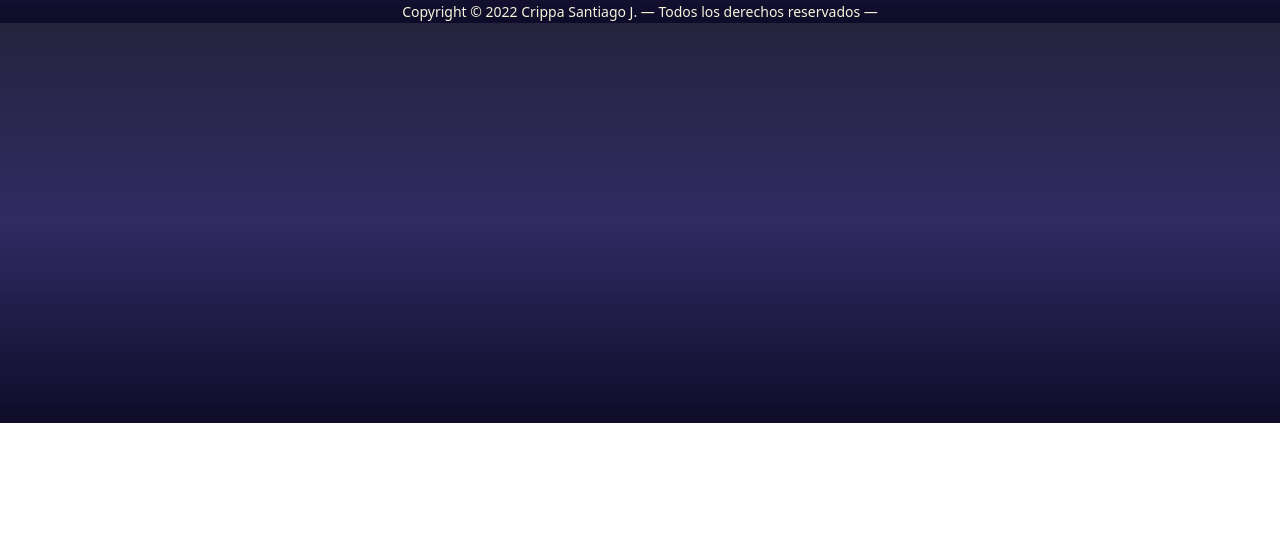
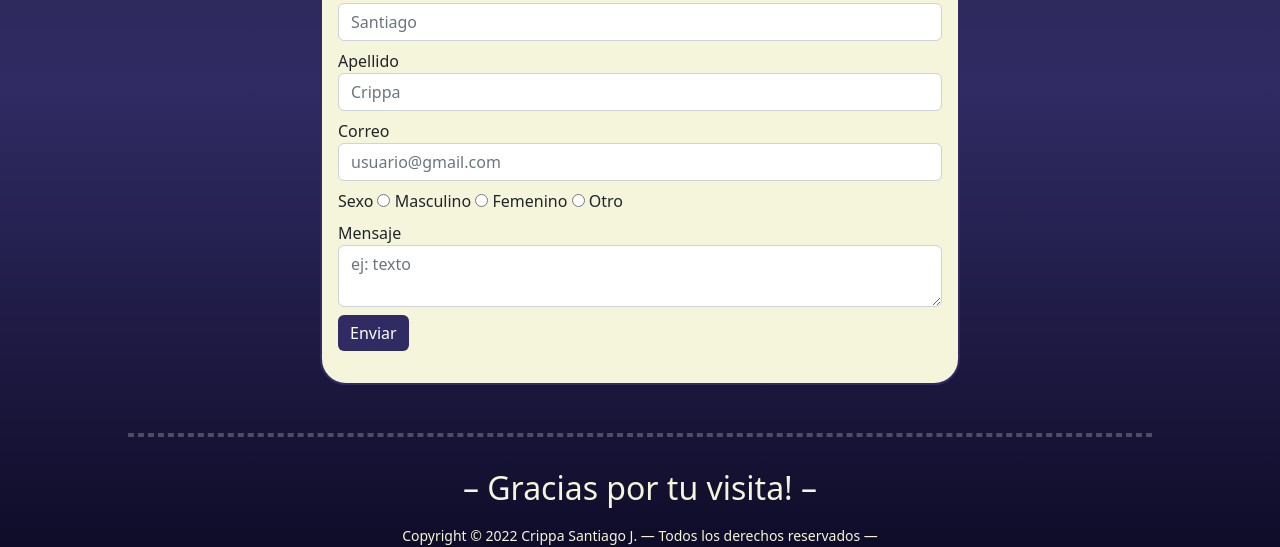
Before and after one commit to sjcrippa/proyecto-portafolio, a plain HTML site: page pages/contacto.html in a window 1280 px wide. Shown: the part 377-924 px from the top of the page. Before the commit the page ends 800 px from the top, so only its background shows below. Drawn offline with nearby package versions, Linux system fonts and the light colour scheme.

Commit message:
carga xl contacto

```diff
--- a/css/style.css
+++ b/css/style.css
@@ -50,10 +50,6 @@ body {
     font-size: 3rem;
 }
 
-.cajaPerfil {
-    border: 2px #0f0c29 solid;
-}
-
 .cajaPresentacion {
     color: beige;
 }
@@ -89,6 +85,16 @@ body {
     color: beige;
 }
 
+/* ESTILO "SOBRE-MI" */
+
+.cajaPerfil {
+    border: 2px #0f0c29 solid;
+}
+
+.cajaPerfil:hover {
+    border: #0f0c29;
+}
+
 /* ESTILO "QUE-HAGO" */
 
 .estiloCarou {
@@ -113,3 +119,25 @@ body {
     text-align: center;
     color: beige;
 }
+
+/* ESTILO CONTACTO */
+
+.boxContac {
+    background-color: beige;
+    border: 2px #302b63 solid;
+    border-radius: 26px;
+}
+
+.boxContac:hover {
+    border: 2px #0f0c29 solid;
+}
+
+.boton {
+    background-color: #302b63;
+    border: #0f0c29;
+}
+
+.boton:hover {
+    border: #24243e;
+    background-color: #0f0c29;
+}
--- a/pages/contacto.html
+++ b/pages/contacto.html
@@ -63,6 +63,51 @@
             </div>
         </div>
         <!-- Fin titulo -->
+
+    </main>
+
+    <!-- CONTACTO -->
+
+    <section class="d-flex justify-content-center mt-5">
+        <div class="card col-sm-6 p-3 boxContac">
+            <div class="mb-3">
+                <h4>Hablemos</h4>
+            </div>
+            <div class="mb-2">
+                <form action="">
+                    <div class="mb-2">
+                        <label for="nombre">Nombre</label>
+                        <input type="text" class="form-control" name="nombre" id="nombre" placeholder="Santiago">
+                    </div>
+                    <div class="mb-2">
+                        <label for="apellido">Apellido</label>
+                        <input type="text" class="form-control" name="apellido" id="apellido" placeholder="Crippa">
+                    </div>
+                    <div class="mb-2">
+                        <label for="correo">Correo</label>
+                        <input type="email" class="form-control" name="correo" id="correo"
+                        placeholder="usuario@gmail.com">
+                    </div>
+                    <div class="mb-2">
+                        <label for="sexo">Sexo</label>
+                        <input type="radio" name="sexo" id="masculino" value="masculino"> Masculino
+                        <input type="radio" name="sexo" id="femenino" value="femenino"> Femenino
+                        <input type="radio" name="sexo" id="otro" value="otro"> Otro
+                    </div>
+                    <div class="mb-2">
+                        <label for="mensaje">Mensaje</label>
+                        <textarea name="mensaje" class="form-control" id="mensaje" placeholder="ej: texto"></textarea>
+                    </div>
+                    <div class="mb-2">
+                        <button class="btn btn-primary boton">Enviar</button>
+                    </div>
+                </form>
+            </div>
+        </div>
+    </section>
+
+    <!-- DASHED -->
+
     <section>
         <div class="mt-5">
             <div class="col col-sm-offset-1">
@@ -71,7 +116,6 @@
         </div>
     </section>
 
-    </main>
 
     <!-- FOOTER -->
 
```
Lines whose indentation alone changed are shown as unchanged.
